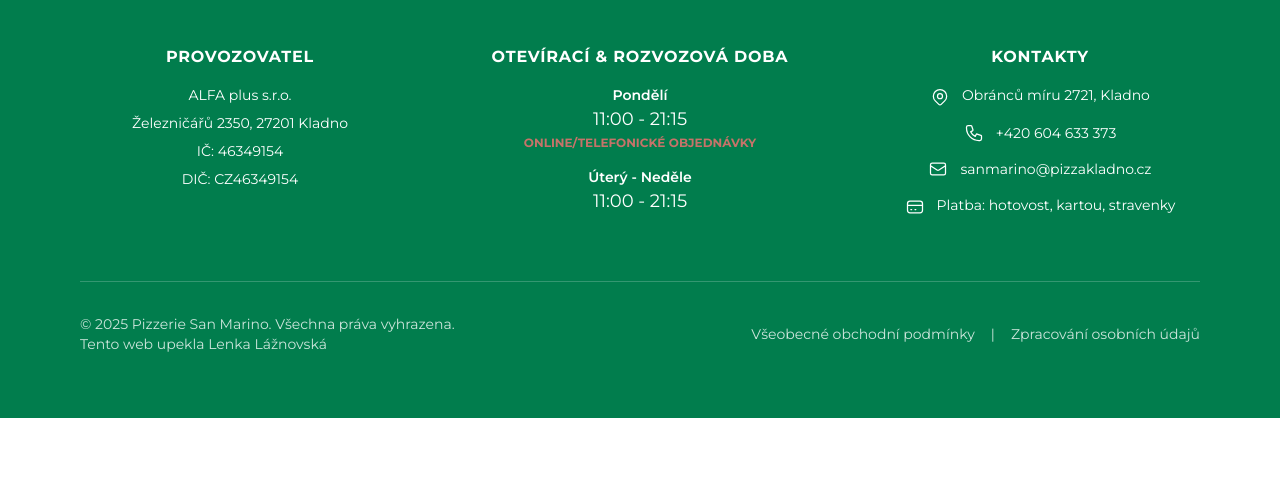
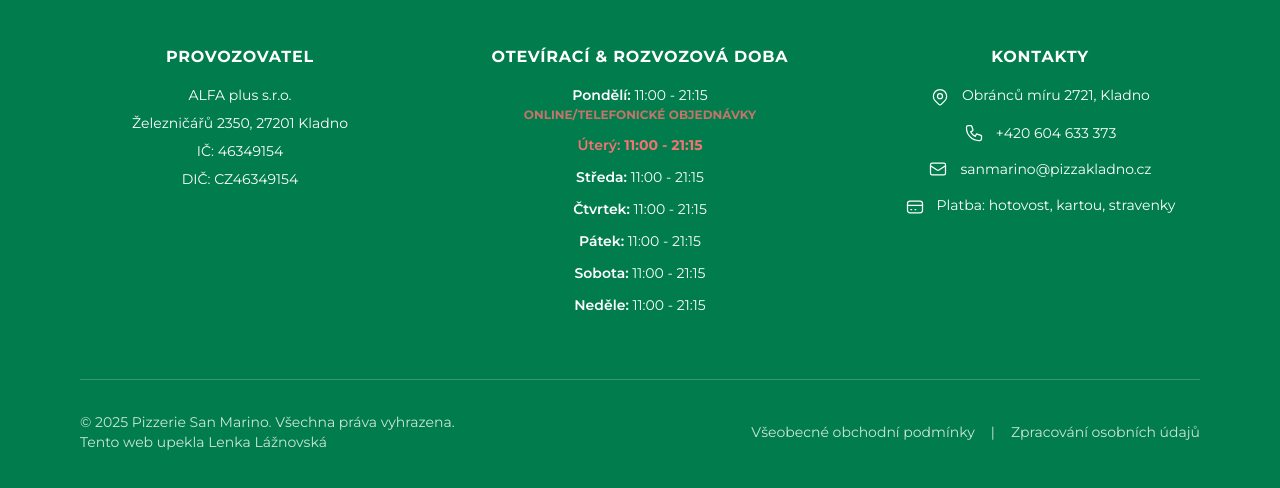
Before and after one commit to Lenkalaznovska/Pizzeria_Responsive_web, a plain HTML site: page index.html in a window 1280 px wide. Shown: the part 6433-6921 px from the top of the page. Before the commit the page ends 6851 px from the top, so only its background shows below. Drawn offline with nearby package versions, Linux system fonts and the light colour scheme.

Commit message:
Update index.html

```diff
--- a/index.html
+++ b/index.html
@@ -574,7 +574,7 @@
                 <a href="#"><img src="Images/logo.webp" alt="Logo Pizzerie San Marino" class="h-16"></a>
             </div>
 
-            <div class="grid grid-cols-1 md:grid-cols-3 gap-12 lg:gap-20 text-base items-start">
+            <div id="footer-sections" class="grid grid-cols-1 md:grid-cols-3 gap-12 lg:gap-20 text-base items-start">
 
                 <div class="space-y-4 text-center">
                     <h4 class="font-bold uppercase tracking-wider">Provozovatel</h4>
@@ -588,16 +588,17 @@
 
                 <div class="space-y-4 text-center">
                     <h4 class="font-bold uppercase tracking-wider">Otevírací & rozvozová doba</h4>
-                    <div class="text-sm space-y-4">
-                        <div>
-                            <p class="font-semibold">Pondělí</p>
-                            <p class="text-lg">11:00 - 21:15</p>
+                    <div id="opening-hours-footer" class="text-sm space-y-3">
+                        <div data-day="1" class="day-row">
+                            <span class="font-semibold">Pondělí:</span> 11:00 - 21:15
                             <p class="text-red-400/80 font-bold text-xs uppercase pt-0.5">Online/Telefonické objednávky</p>
                         </div>
-                        <div>
-                            <p class="font-semibold">Úterý - Neděle</p>
-                            <p class="text-lg">11:00 - 21:15</p>
-                        </div>
+                        <div data-day="2" class="day-row"><span class="font-semibold">Úterý:</span> 11:00 - 21:15</div>
+                        <div data-day="3" class="day-row"><span class="font-semibold">Středa:</span> 11:00 - 21:15</div>
+                        <div data-day="4" class="day-row"><span class="font-semibold">Čtvrtek:</span> 11:00 - 21:15</div>
+                        <div data-day="5" class="day-row"><span class="font-semibold">Pátek:</span> 11:00 - 21:15</div>
+                        <div data-day="6" class="day-row"><span class="font-semibold">Sobota:</span> 11:00 - 21:15</div>
+                        <div data-day="0" class="day-row"><span class="font-semibold">Neděle:</span> 11:00 - 21:15</div>
                     </div>
                 </div>
 
@@ -754,6 +755,19 @@
                         },
                     },
                 });
+
+                // Zvýraznění aktuálního dne v patičce
+                const today = new Date().getDay(); // 0 = Neděle, 1 = Pondělí, ..., 6 = Sobota
+                const currentDayRow = document.querySelector(`#opening-hours-footer .day-row[data-day="${today}"]`);
+
+                if (currentDayRow) {
+                    currentDayRow.classList.add('text-red-400', 'font-bold');
+                    // Přidání speciální třídy i na vnitřní span pro konzistentní barvu
+                    const spanElement = currentDayRow.querySelector('span.font-semibold');
+                    if(spanElement) {
+                        spanElement.classList.add('text-red-400');
+                    }
+                }
             }
         }).mount('#app');
     </script>
```
